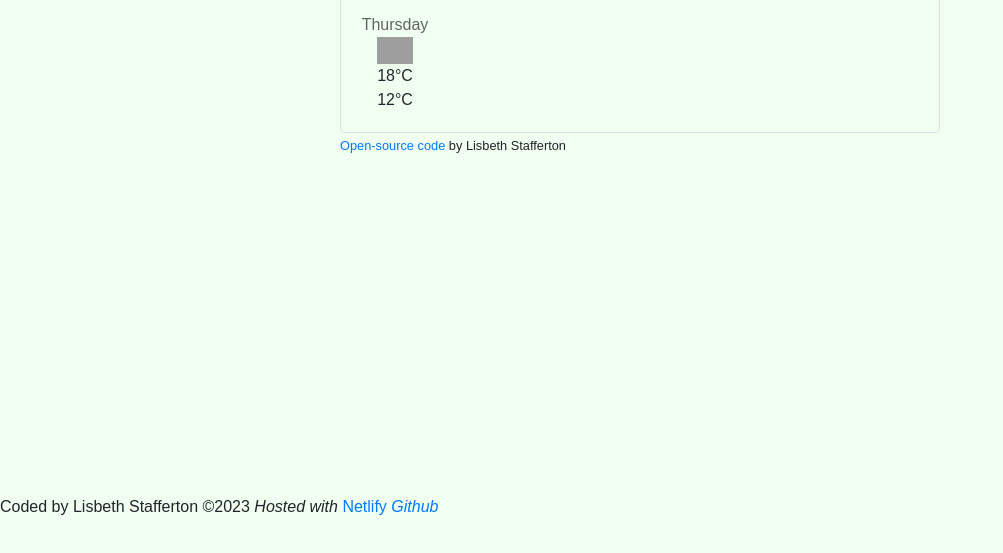
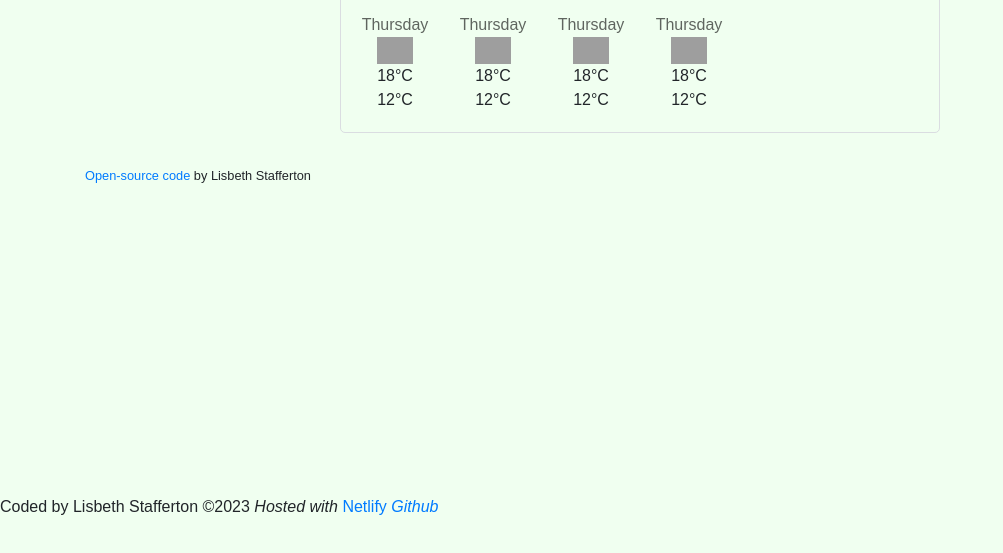
Before and after one commit to lisbethS4W0art9studio/weather-app-2023, a plain HTML site: page index.html in a window 1280 px wide. Shown: the part 215-768 px from the top of the page, without its empty margins (0-1003 px from the left). Drawn offline with nearby package versions, Linux system fonts and the light colour scheme; no server answers; grey boxes are pictures that could not be loaded.

Commit message:
Moved HTML forecast code into Javascript and added forecast code into JS

```diff
--- a/index.html
+++ b/index.html
@@ -55,22 +55,13 @@
           </div>
         </div>
         <div class="weather-forecast" id="forecast">
-          <div class="row">
-            <div class="col-2">
-              <div class="weather-forecast-date">Thursday</div>
-              <img src="https://openweathermap.org/img/wn/50n@2x.png" alt="" width="36px" />
-              <div class="weather-forecast-temperatures">
-                <span class="weather-forecast-temperature-max">18°C </span>
-                <span class="weather-forecast-temerature-min">12°C</span>
-              </div>
-            </div>
-          </div>
         </div>
       </div>
-      <small><a href="https://github.com/lisbethS4W0art9studio/weather-app-2023" target="_blank">Open-source code</a> by
-        Lisbeth Stafferton
-      </small>
     </div>
+    <small><a href="https://github.com/lisbethS4W0art9studio/weather-app-2023" target="_blank">Open-source code</a> by
+      Lisbeth Stafferton
+    </small>
+  </div>
   </div>
   <script src="src/script.js"></script>
 </body>
--- a/src/script.js
+++ b/src/script.js
@@ -28,6 +28,32 @@ function formatDay(timestamp) {
   let days = ["Sun", "Mon", "Tue", "Wed", "Thu", "Fri", "Sat"];
 
   return days[day];
+}
+
+function displayForecast() {
+  let forecastElement = document.querySelector("#forecast");
+
+  let days = ["Thu", "Fri", "Sat", "Sun"];
+
+  let forecastHTML = '<div class="row">';
+  days.forEach(function (day) {
+    forecastHTML =
+      forecastHTML +
+      `
+      <div class="col-2">
+              <div class="weather-forecast-date">Thursday</div>
+              <img src="https://openweathermap.org/img/wn/50n@2x.png" alt="" width="36px" />
+              <div class="weather-forecast-temperatures">
+                <span class="weather-forecast-temperature-max">18°C </span>
+                <span class="weather-forecast-temerature-min">12°C</span>
+              </div>
+            </div>
+         `;
+  });
+
+  forecastHTML = forecastHTML + `</div>`;
+  forecastElement.innerHTML = forecastHTML;
+  console.log(forecastHTML);
 }
 
 function displayTemperature(response) {
@@ -94,3 +120,4 @@ let celsiusLink = document.querySelector("#celsius-link");
 celsiusLink.addEventListener("click", displayCelsiusTemperature);
 
 search("Hobart");
+displayForecast();
```
